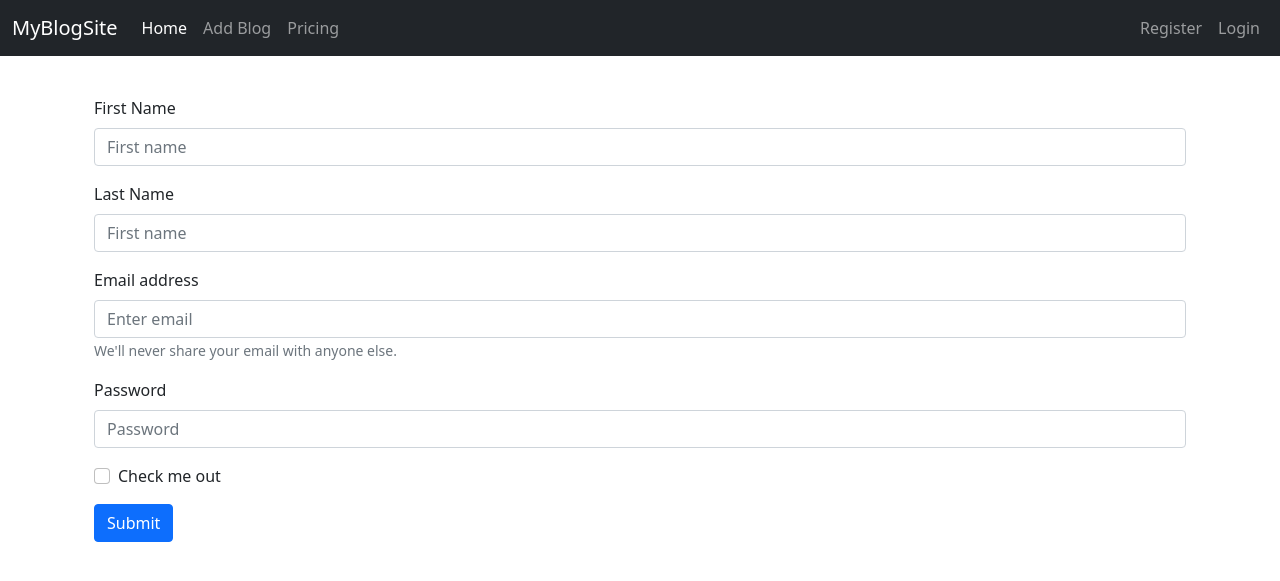
After one commit to mahima1198/BlogSite, a Django app: page /webapp/register/ in a window 1280 px wide. The commit adds this page. Shown: the top 581 px of the page. Run offline with Django 3.2, Linux system fonts and the light colour scheme.

Commit message:
updated base.html

```diff
--- a/blog/settings.py
+++ b/blog/settings.py
@@ -11,6 +11,7 @@ https://docs.djangoproject.com/en/3.1/ref/settings/
 """
 
 from pathlib import Path
+import os
 
 # Build paths inside the project like this: BASE_DIR / 'subdir'.
 BASE_DIR = Path(__file__).resolve().parent.parent
@@ -51,11 +52,10 @@ MIDDLEWARE = [
 ]
 
 ROOT_URLCONF = 'blog.urls'
-
 TEMPLATES = [
     {
         'BACKEND': 'django.template.backends.django.DjangoTemplates',
-        'DIRS': [],
+        'DIRS': [os.path.join(BASE_DIR,'webapp/templates/webapp')],
         'APP_DIRS': True,
         'OPTIONS': {
             'context_processors': [
--- a/webapp/templates/base.html
+++ b/webapp/templates/webapp/base.html
@@ -34,7 +34,7 @@
                 </ul>
                 <ul class="navbar-nav">
                     <li class="nav-item">
-                        <a class="nav-link" href="#">Register</a>
+                        <a class="nav-link" href="{% url 'webapp:register' %}">Register</a>
                     </li>
                     <li class="nav-item">
                         <a class="nav-link" href="#">Login</a>
--- a/webapp/templates/index.html
+++ b/webapp/templates/webapp/index.html
@@ -1,8 +1,11 @@
 {% extends "base.html" %}
 
 {% block content %}
+
+<a href=#>Add New User</a>
     <br>
     <br>
+
     <table border=2>
         <thead>
           <tr>
@@ -10,7 +13,6 @@
             <th>Blog</th>
             <th>Publish Date</th>
             <th>Author</th>
-            <th></th>
           </tr>
         </thead>
         <tbody>
@@ -20,7 +22,6 @@
             <td>{{blog.Description}}</td>
             <td>{{blog.Pub_date}}</td>
             <td>{{blog.Author}}</td>
-            <td><a href="{% url 'blog_update' blog_id %}">Update</a></td>
 
           </tr>
           {% endfor %}
--- /dev/null
+++ b/webapp/templates/webapp/register.html
@@ -0,0 +1,33 @@
+{% extends "base.html" %}
+
+{% block content %}
+<div class="container" style="margin-top: 40px;">
+
+<form>
+    <div class="mb-3">
+        <label for="firstName" class="form-label" >First Name</label>
+        <input type="text" class="form-control" id="firstName" placeholder="First name">
+    </div>
+
+    <div class="mb-3">
+        <label for="lastName" class="form-label">Last Name</label>
+        <input type="text" class="form-control" id="lastName" placeholder="First name">
+    </div>
+
+    <div class="mb-3">
+      <label for="email" class="form-label">Email address</label>
+      <input type="email" class="form-control" id="email" aria-describedby="emailHelp" placeholder="Enter email">
+      <small id="emailHelp" class="form-text text-muted">We'll never share your email with anyone else.</small>
+    </div>
+    <div class="mb-3">
+      <label for="password" class="form-label">Password</label>
+      <input type="password" class="form-control" id="password" placeholder="Password">
+    </div>
+    <div class="mb-3 form-check">
+      <input type="checkbox" class="form-check-input" id="exampleCheck1">
+      <label class="form-check-label" for="exampleCheck1">Check me out</label>
+    </div>
+    <button type="submit" class="btn btn-primary">Submit</button>
+  </form>
+</div>
+{% endblock content %}
--- a/webapp/urls.py
+++ b/webapp/urls.py
@@ -6,5 +6,5 @@ app_name = 'webapp'
 
 urlpatterns = [
     path(r'',views.index,name='index'),
-    path(r'update',views.update,name='update'),
+    path(r'register/',views.register,name='register'),
 ]
--- a/webapp/views.py
+++ b/webapp/views.py
@@ -8,6 +8,5 @@ def index(request):
     print(blogdetails.values())
     return render(request,'index.html',{'blog':blogdetails})
 
-
-def update(request):
-    return render(request,'update.html')
+def register(request):
+    return render(request,'register.html')
```
Also changed, not shown: webapp/templates/update.html (deleted, +0 -20 lines), webapp/templates/webapp/add_details.html (added, +21 -0 lines), webapp/migrations/0004_auto_20210501_1803.py (added), 1 other file.
